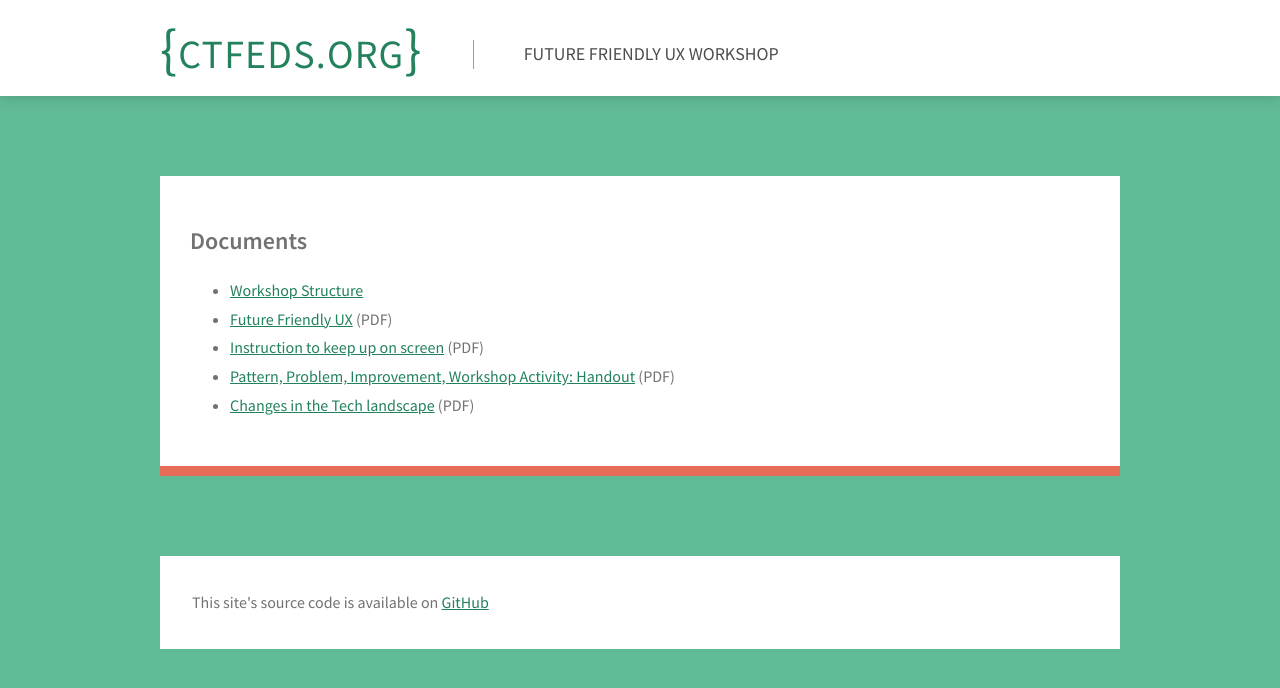
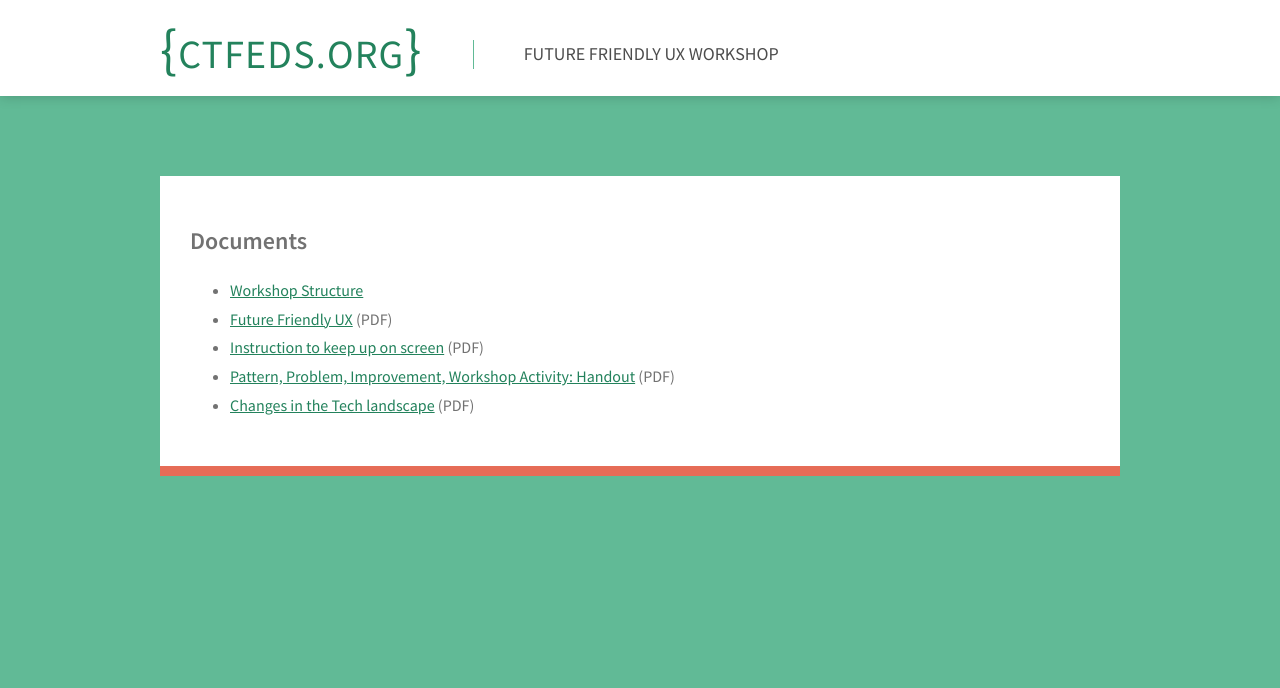
Before and after one commit to CTFEDs/FutureFriendlyUXWorkshop, a Jekyll site: the page built from index.md, in a window 1280 px wide. Shown: the top 688 px of the page. Built offline with Jekyll 4.4.1, drawn with Linux system fonts in a browser that asks for light colours.

Commit message:
Remove unneeded footer

```diff
--- a/_includes/footer.html
+++ /dev/null
@@ -1,3 +0,0 @@
-<footer>
-    <p class="footer-paragraph">This site's source code is available on <a href="https://github.com/CTFEDs/UXSouthAfrica2015Workshop">GitHub</a></p>
-</footer>
--- a/_layouts/default.html
+++ b/_layouts/default.html
@@ -8,6 +8,5 @@
         {{ content }}
       </article>
     </div>
-    {% include footer.html %}
   </body>
 </html>
```
